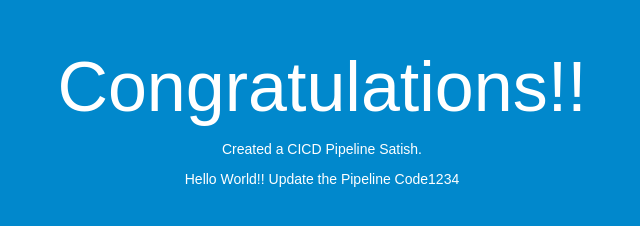
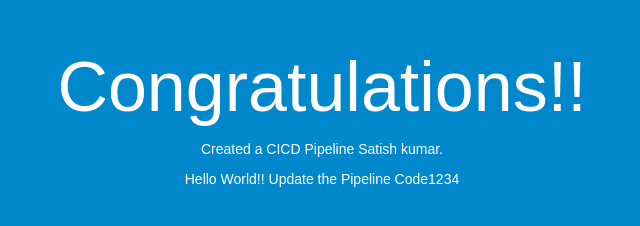
Before and after one commit to satishawsdev89/code_deploy_demo, a plain HTML site: page index.html in a window 1280 px wide. Shown: the full height of the page, 318-958 px from the left. Drawn offline with Linux system fonts and the light colour scheme.

Commit message:
change for pipeline

```diff
--- a/index.html
+++ b/index.html
@@ -27,7 +27,7 @@
 <body>
   <div align="center">
 <h1>Congratulations!!</h1>
-<p>Created a CICD Pipeline Satish.</p>
+<p>Created a CICD Pipeline Satish kumar.</p>
     <p>Hello World!! Update the Pipeline Code1234</p>
   </div>
 </body>
```
